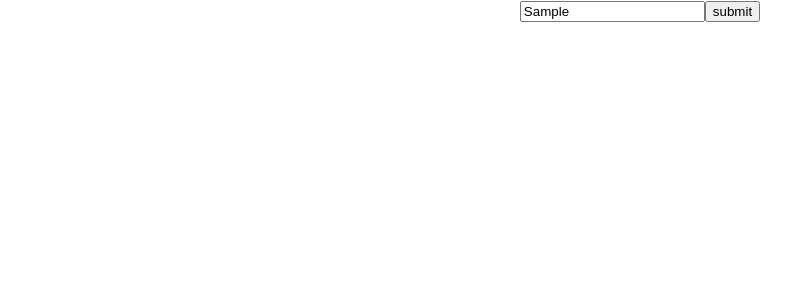
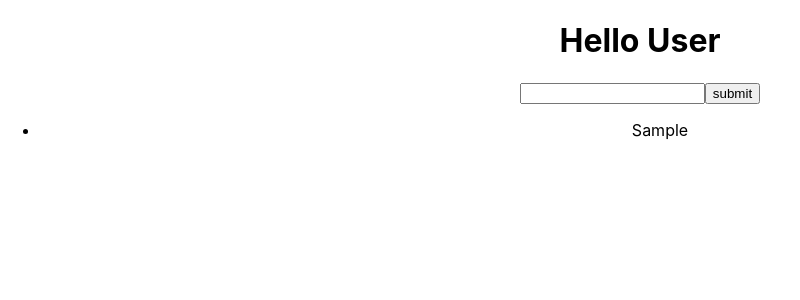
Before and after one commit to anandgupta887/facebook-messenger-clone, a React (Create React App) app: page / in a window 1280 px wide. Both pictures are taken after typing "Sample" into the empty fields and a click on the button "submit". Shown: the top 300 px of the page, without its empty margins (0-800 px from the left). Built offline with nearby package versions, Linux system fonts and the light colour scheme.

Commit message:
adding input functionality

```diff
--- a/src/App.js
+++ b/src/App.js
@@ -1,11 +1,30 @@
-import React from 'react';
-import './App.css';
+import React, { useState } from "react";
+import "./App.css";
 
 function App() {
+  const [input, setInput] = useState("");
+  const [messages, setMessages] = useState([]);
+
+  const handleClick = (event) => {
+    event.preventDefault();
+    setMessages([...messages, input]);
+    setInput("");
+  };
+
   return (
     <div className="App">
-      <input type='text'></input>
-      <button type='submit'>submit</button>
+      <h1>Hello User</h1>
+      <form>
+        <input onChange={(e) => setInput(e.target.value)} value={input} />
+        <button onClick={handleClick} type="submit">
+          submit
+        </button>
+      </form>
+      <ul>
+        {messages.map((message) => (
+          <li>{message}</li>
+        ))}
+      </ul>
     </div>
   );
 }
```
